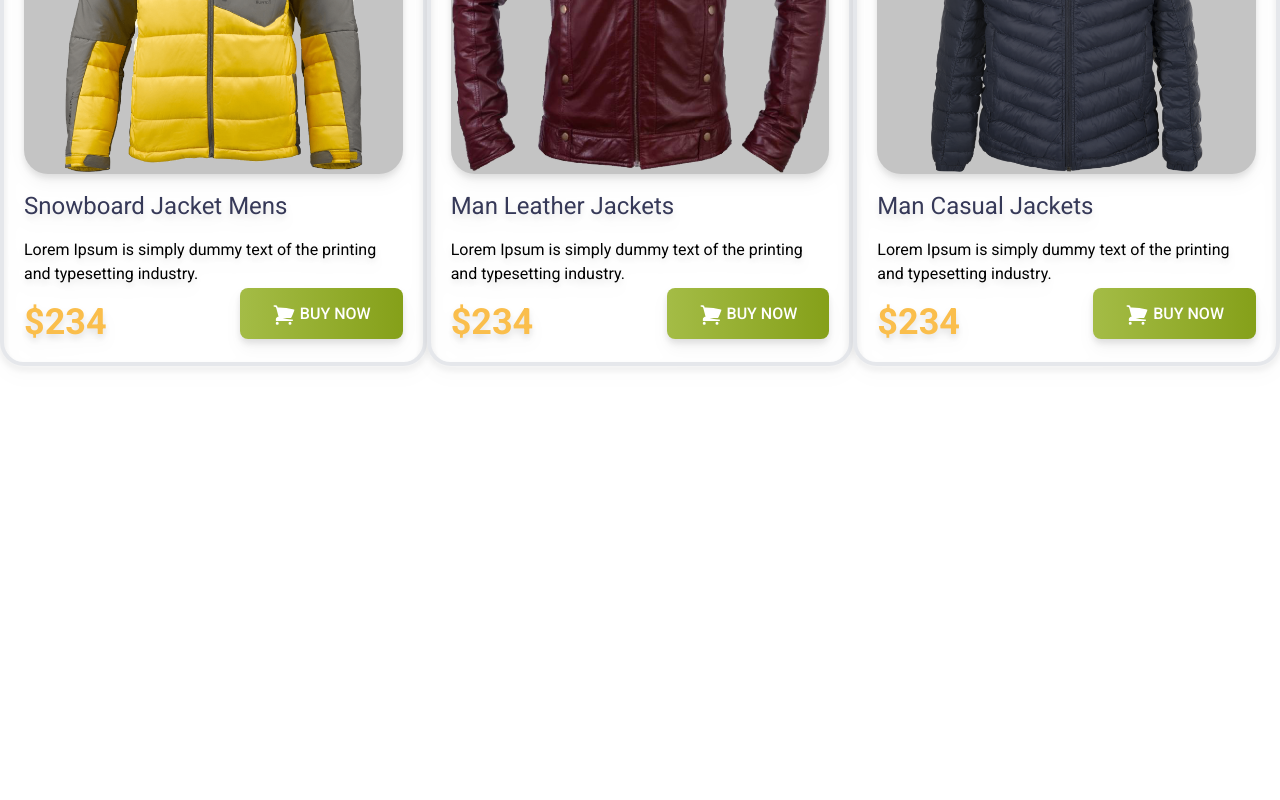
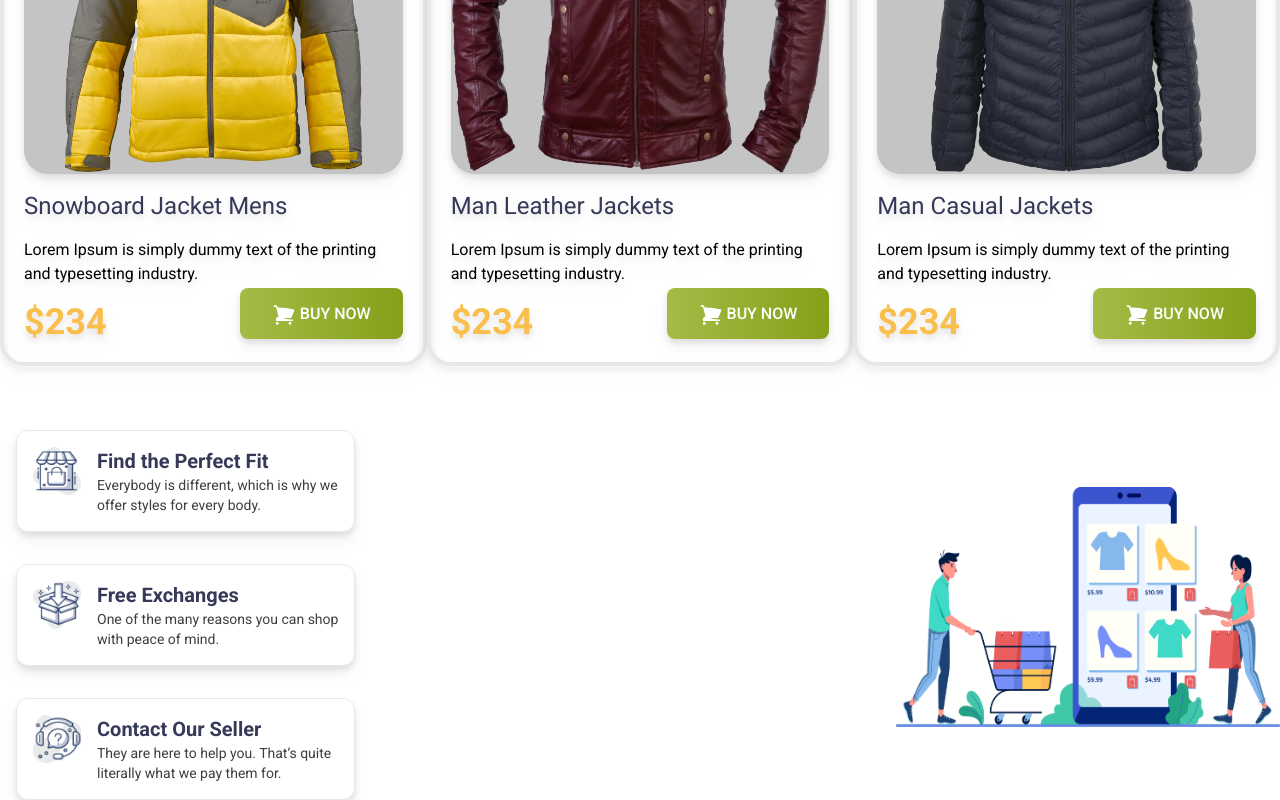
Before and after one commit to Raihan-143/fashion-web-tailwind, a plain HTML site: page index.html in a window 1280 px wide. Shown: the part 1647-2447 px from the top of the page. Before the commit the page ends 2061 px from the top, so only its background shows below. Drawn offline with nearby package versions, Linux system fonts and the light colour scheme.

Commit message:
added to done footer section

```diff
--- a/index.html
+++ b/index.html
@@ -22,7 +22,7 @@
 <body class="font-roboto">
     <header class="bg-[#FFFBF0] pl-4">
         <!--Banner aection-->
-        <div class=" md:flex md:items-center md:justify-around">
+        <div class="md:flex md:items-center md:justify-around">
             <div>
                 <h1 class="text-7xl uppercase font-bebas-neue">
                     <span class=" text-orange-400">Be the Penguins</span>
@@ -165,11 +165,49 @@
             </div>
 
         </section>
-
     </main>
-    <footer>
-
-    </footer>
+    <footer class="max-w-7xl mx-auto">
+        <section class="flex justify-between items-center space-x-10">
+          <!-- Text Section -->
+          <div class="space-y-8">
+            <!-- Card 1 -->
+            <div class="flex items-start space-x-4 p-4 m-4 drop-shadow-lg border rounded-xl bg-[#FFFFFF]">
+              <img class="w-12 h-12 " src="icons/house.png" alt="House Icon">
+              <div>
+                <h4 class="text-xl font-bold text-[#363958]">Find the Perfect Fit</h4>
+                <p class="text-sm text-[#3E3E3E]">
+                  Everybody is different, which is why we
+                  <br> offer styles for every body.
+                </p>
+              </div>
+            </div>
+            <!-- Card 2 -->
+            <div class="flex items-start space-x-4 p-4 m-4 drop-shadow-lg border rounded-xl bg-[#FFFFFF]">
+              <img class="w-12 h-12  " src="icons/box.png" alt="Exchange Icon">
+              <div>
+                <h4 class="text-xl font-bold text-[#363958]">Free Exchanges</h4>
+                <p class="text-sm text-[#3E3E3E]">
+                  One of the many reasons you can shop <br> with peace of mind.
+                </p>
+              </div>
+            </div>
+            <!-- Card 3 -->
+            <div class="flex items-start space-x-4 p-4 m-4 drop-shadow-lg border rounded-xl bg-[#FFFFFF]">
+              <img class="w-12 h-12" src="icons/question.png" alt="Contact Icon">
+              <div>
+                <h4 class="text-xl font-bold text-[#363958]">Contact Our Seller</h4>
+                <p class="text-sm text-[#3E3E3E]">
+                  They are here to help you. That’s quite <br> literally what we pay them for.
+                </p>
+              </div>
+            </div>
+          </div>
+          <!-- Image Section -->
+          <div>
+            <img class="w-96 h-60 m-auto" src="images/shopping.png" alt="Shopping Illustration">
+          </div>
+        </section>
+      </footer>
 
 </body>
 </html>
```
